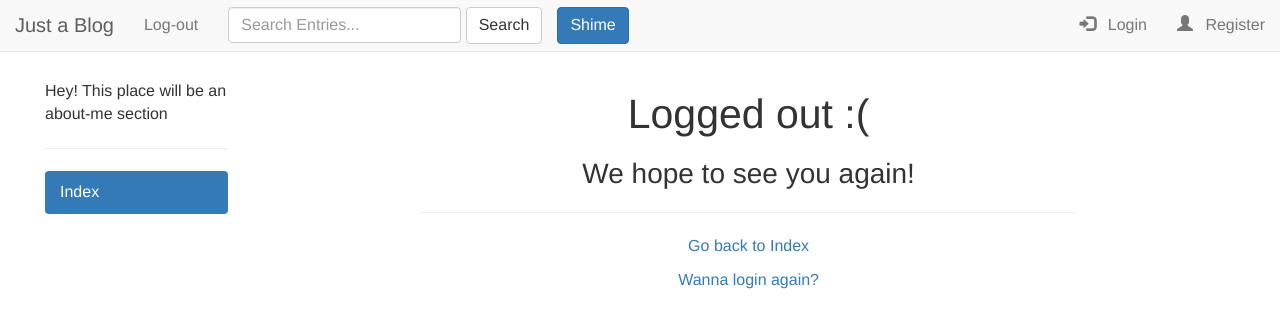
After one commit to Zegram2112/mainblog, a Django app: template templates/registration/logged_out.html in a window 1280 px wide. The commit adds this page. Shown: the top 328 px of the page. Run offline with Django 3.2, Linux system fonts and the light colour scheme; the template is opened without the code that fills it, so the values that code supplies are empty; some libraries are stand-ins or nearby versions.

Commit message:
Add log-out page

```diff
--- a/templates/parents/base_generic.html
+++ b/templates/parents/base_generic.html
@@ -40,7 +40,7 @@
         {% if user.is_authenticated %}
           <ul class="nav navbar-nav navbar-right">
             <li>
-              <a href="#">
+              <a href="{% url 'logout' %}">
                 <span class="glyphicon glyphicon-log-out"></span>
                 Log-out
               </a>
--- /dev/null
+++ b/templates/registration/logged_out.html
@@ -0,0 +1,21 @@
+{% extends 'parents/base_generic.html' %}
+
+{% block title %}
+Log-out
+{% endblock %}
+
+{% block content %}
+  <div class="col-sm-offset-2 col-sm-10">
+    <div class="text-center">
+      <h1 class="">Logged out :(</h1>
+      <h3 class="">We hope to see you again!</h3>
+      <hr/>
+      <p>
+        <a class="info" href="{% url 'blog:index' %}">Go back to Index</a>
+      </p>
+      <p>
+        <a href="{% url 'login' %}">Wanna login again?</a>
+      </p>
+    </div>
+  </div>
+{% endblock %}
```
